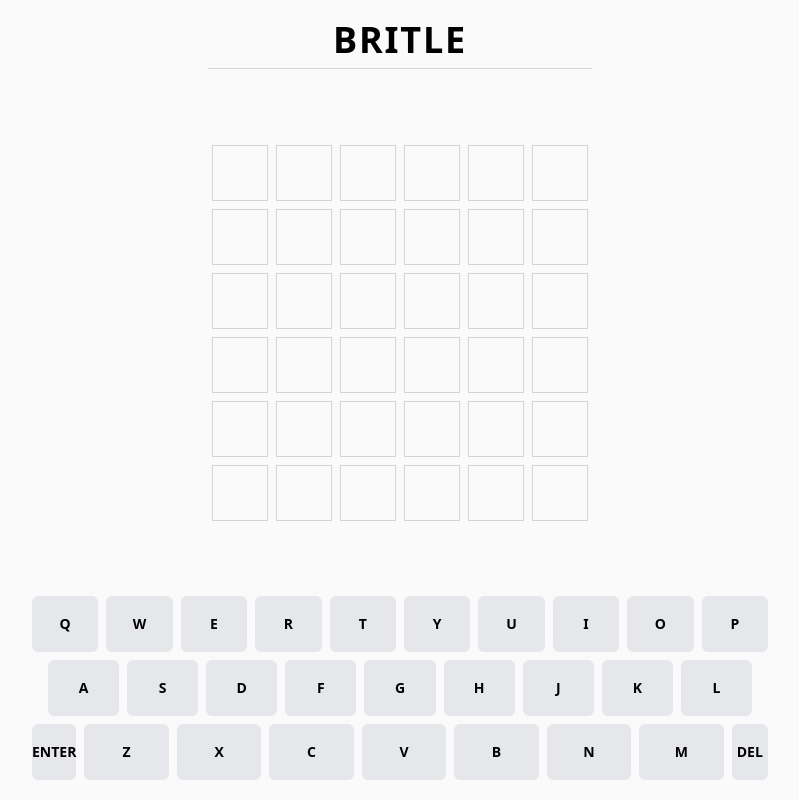
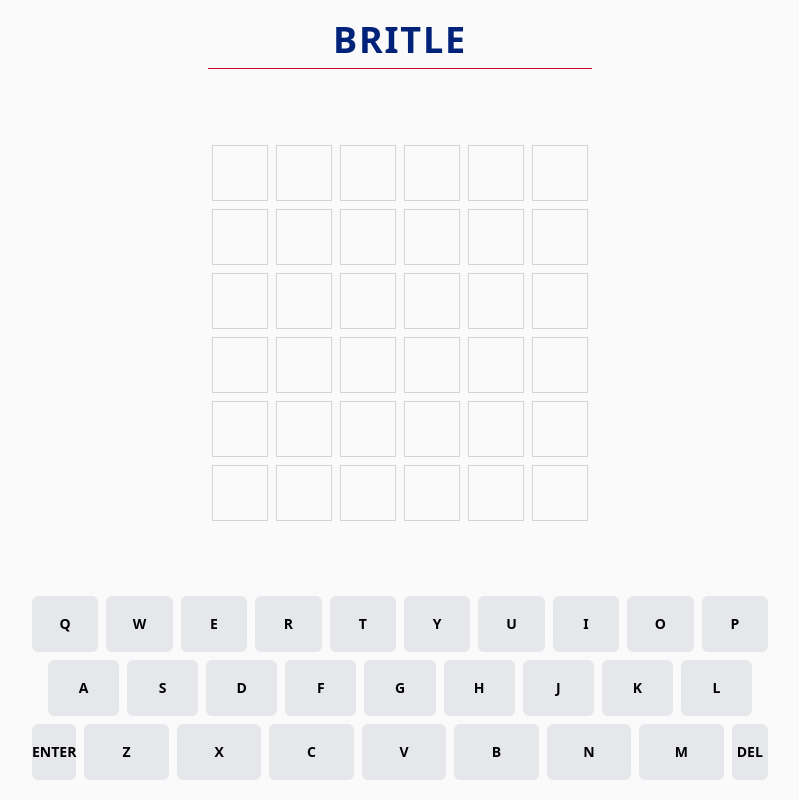
Before and after one commit to jjmountain/zoticfrontend, a React (Create React App) app: page /word-me-up in a window 1280 px wide. Shown: the whole page, without its empty margins (240-1039 px from the left). Built offline with nearby package versions, Linux system fonts and the light colour scheme; a web font is replaced by a local one.

Commit message:
basic styling

```diff
--- a/src/routes/wordmeup.jsx
+++ b/src/routes/wordmeup.jsx
@@ -191,9 +191,9 @@ const LetterRow = (props) => {
 
   const determineColor = (letter, index) => {
     if (letter === props.answer[index]) {
-      return "green";
+      return "#5F8D41";
     } else if (props.answer.includes(letter)) {
-      return "orange";
+      return "#C4A240";
     } else {
       return "gray";
     }
@@ -253,13 +253,12 @@ function Header() {
   return (
     <div
       style={{
-        borderBottom: "solid 1px #d3d6da",
+        borderBottom: "solid 1px #CA0529",
         maxWidth: "100vw",
-        backgroundImage: flag,
       }}
       className="mx-auto w-96"
     >
-      <h1 className="mt-1 text-4xl text-black text-center font-bold uppercase tracking-wider">
+      <h1 className="[color:#002379] mt-1 text-4xl text-center font-black uppercase tracking-wider">
         Britle
       </h1>
     </div>
@@ -271,7 +270,7 @@ function KeyboardLetter(props) {
 
   const determineColor = (letter) => {
     if (answerValue.includes(props.letter)) {
-      return "green";
+      return "#5F8D41";
     } else {
       return "gray";
     }
```
Also changed, not shown: src/App.css (+9 -0 lines), src/ukflag.jpeg (added).
